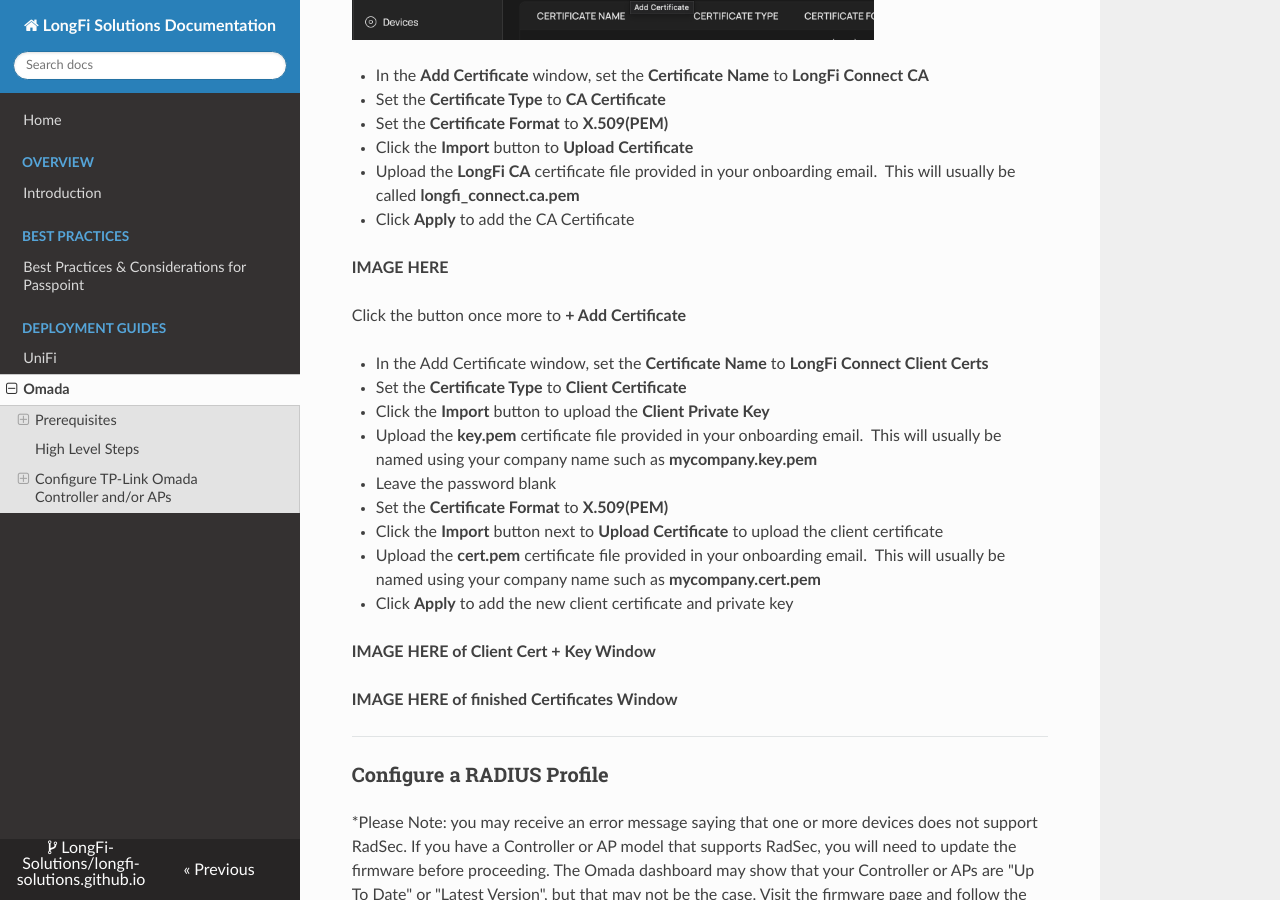
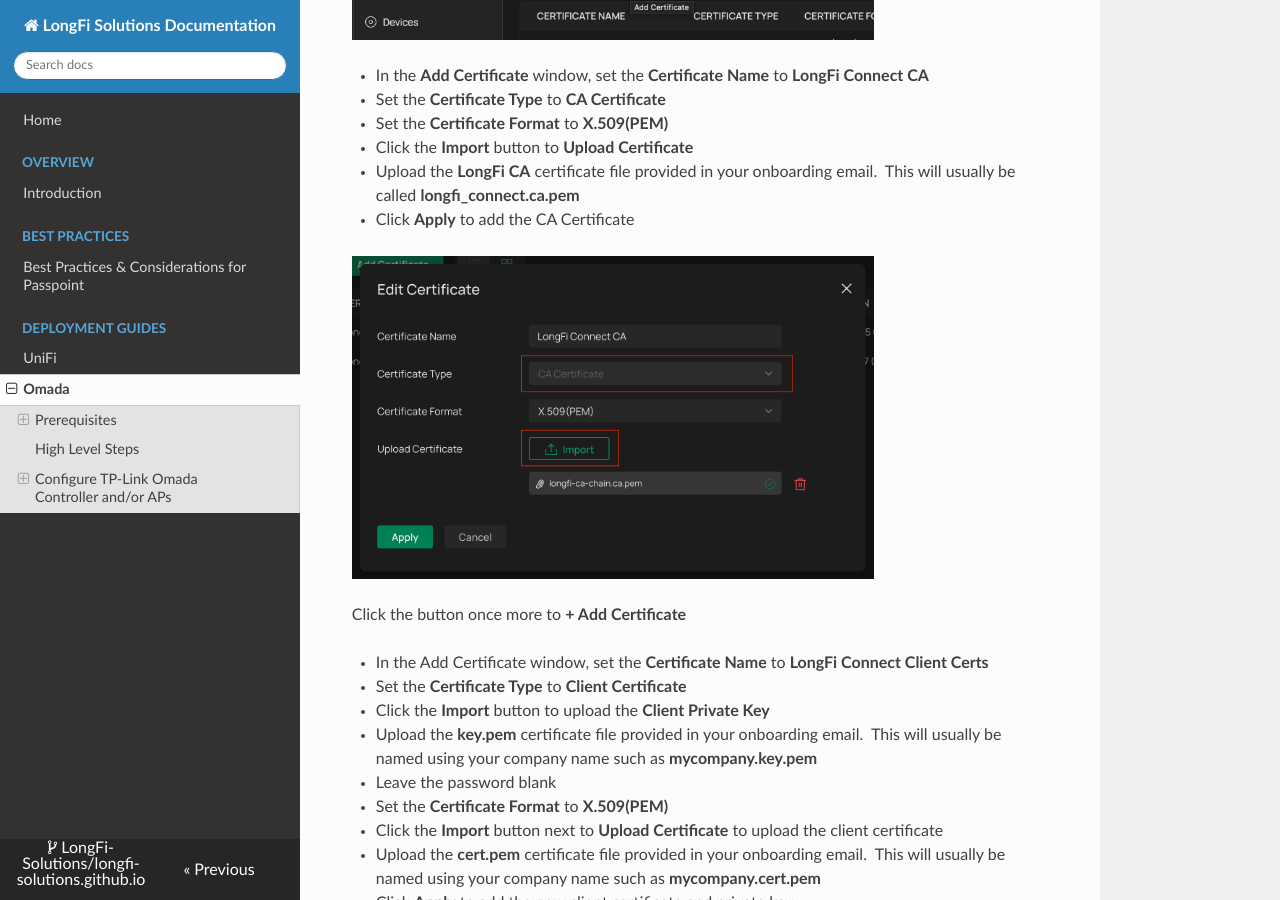
Before and after one commit to LongFi-Solutions/longfi-solutions.github.io, an MkDocs documentation site: the page built from docs/deployment/omada-networks.md, in a window 1280 px wide and 900 px high, scrolled down 3006 px. Built offline with MkDocs 1.6.1, drawn with Linux system fonts in a browser that asks for light colours; nearby versions of some CDN libraries.

Commit message:
Update Deployment Guides “omada-networks” +2

```diff
--- a/docs/deployment/omada-networks.md
+++ b/docs/deployment/omada-networks.md
@@ -101,7 +101,7 @@ Click the button to **+ Add Certificate**
 - Upload the **LongFi CA** certificate file provided in your onboarding email.  This will usually be called **longfi_connect.ca.pem**
 - Click **Apply** to add the CA Certificate
 
-**IMAGE HERE**
+![](/assets/images/Omada-3-CA-Certificate.png){ .img-lg }
 
 Click the button once more to **+ Add Certificate**
 
@@ -115,7 +115,7 @@ Click the button once more to **+ Add Certificate**
 - Upload the **cert.pem** certificate file provided in your onboarding email.  This will usually be named using your company name such as **mycompany.cert.pem**
 - Click **Apply** to add the new client certificate and private key
 
-**IMAGE HERE of Client Cert + Key Window**
+![](/assets/images/Omada-4-Client-Certs.png)
 
 **IMAGE HERE of finished Certificates Window**
 
```
Also changed, not shown: docs/assets/images/Omada-3-CA-Certificate.png (added), docs/assets/images/Omada-4-Client-Certs.png (added).
